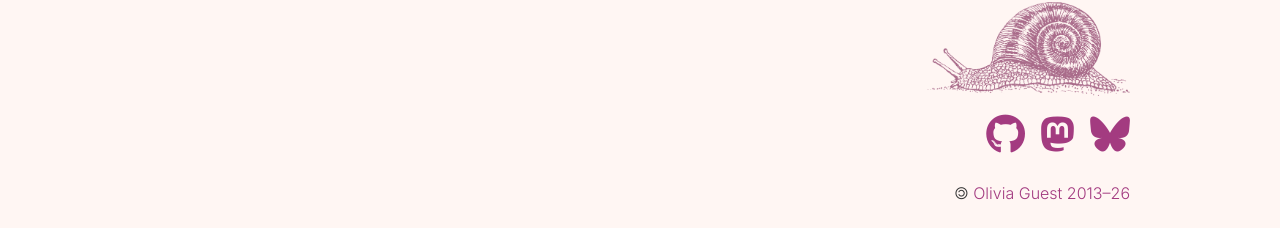
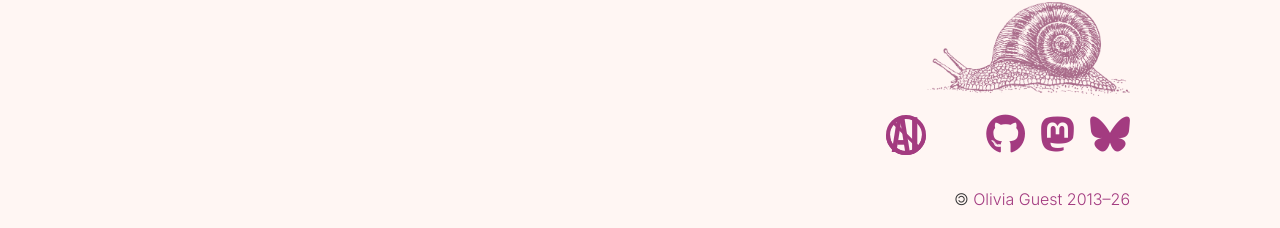
Before and after one commit to oliviaguest/oliviaguest.github.io, a Jekyll site: the page built from index.html, in a window 1280 px wide and 1400 px high, scrolled down 3562 px. Shown: the part 1169-1397 px from the top of the window. Built offline with Jekyll 4.4.1, drawn with Linux system fonts in a browser that asks for light colours; nearby versions of some CDN libraries; some web fonts are replaced; library files that are not in the unit come from our copies; a style sheet for code colours, icons or effects is not loaded.

Commit message:
no ai icon

```diff
--- a/_includes/social.html
+++ b/_includes/social.html
@@ -72,6 +72,28 @@
     </a>
   </li>
 
+  {% if include.top %}  {% else %}
+  <li class="social right-social">
+  <a href="/license/" title="No AI" style="text-decoration:none" rel="me">
+      <!-- <i class="ai ai-orcid" aria-hidden="true"></i> -->
+      <!-- <img src="/images/No_AI_art.svg" id="no-ai"> -->
+        <!-- <svg  xmlns="http://www.w3.org/2000/svg" xmlns:xlink="http://www.w3.org/1999/xlink" id="no-ai" width="276" height="276"  viewBox="0 0 276 276" > -->
+        <?xml version="1.0" encoding="UTF-8"?>
+        <svg xmlns="http://www.w3.org/2000/svg" xmlns:xlink="http://www.w3.org/1999/xlink" id="no-ai" width="276" height="276"  viewBox="0 0 276 276" >
+        <circle cx="138" cy="138" r="124" stroke="#B30000" stroke-width="28" fill="none"/>
+        <rect x="80" y="14" width="32" height="242" fill="#000" transform="skewX(-9)"/>
+        <rect x="92" y="14" width="32" height="242" fill="#000" transform="skewX(9)"/>
+        <rect x="78" y="173" width="50" height="32" fill="#000"/>
+        <rect x="180" y="15" width="36" height="230" fill="#000"/>
+
+        <circle cx="138" cy="138" r="124" stroke="#B30000" stroke-width="28" fill="none" stroke-dasharray="390"/>
+        <line x1="45" y1="45" x2="231" y2="231" stroke="#B30000" stroke-width="22"/>
+        </svg>
+
+
+    </a>  </li>
+  {% endif %}
+
 {% if include.top %}
     <!-- <li class="social">
       <a href="#publications">
--- a/css/ai.css
+++ b/css/ai.css
@@ -111,7 +111,7 @@ h1 a, #deco-footer a {
 }
 
 
-line {display: none;}
+/* line {display: none;} */
 
 li {
         text-align: left;
--- a/css/custom.css
+++ b/css/custom.css
@@ -546,6 +546,28 @@ thead {width: 100%; border-bottom:0.2rem solid light-dark(var(--light-tb), var(-
     background-color: light-dark(var(--light-tb), var(--dark-tb));
 }
 
+
+
+
+#no-ai
+ {
+    height: 4rem;
+    width: 4rem;
+    padding: 0;
+    margin: 0;
+    margin-top: 1rem;
+    display: inline-block;
+}
+rect
+{
+  fill: light-dark(var(--light-a), var(--dark-a));
+
+}
+
+circle, line {
+    stroke: light-dark(var(--light-a), var(--dark-a));
+}
+
 @media screen and (max-width: 410px) {
 
         #navbar a {
@@ -554,4 +576,27 @@ thead {width: 100%; border-bottom:0.2rem solid light-dark(var(--light-tb), var(-
         #navbar {
             position: absolute;
         }
+        #no-ai
+            {
+                height: 3rem;
+                width: 3rem;
+                margin-top: 0.75rem;
+            }
+
+
+        li.social {
+            padding-right: 1rem;
+            font-size: 3rem;
+        }
+
+        li.right-social {
+            padding-left: 1rem;
+            padding-right: 0;
+
+        }
+
+        h2#publications, h2#featured {
+            font-size: 7rem;
+            line-height: 8rem;
+        }
 }
```
Also changed, not shown: _includes/footer.html (line endings or trailing spaces), images/No_AI_art.svg (added).
